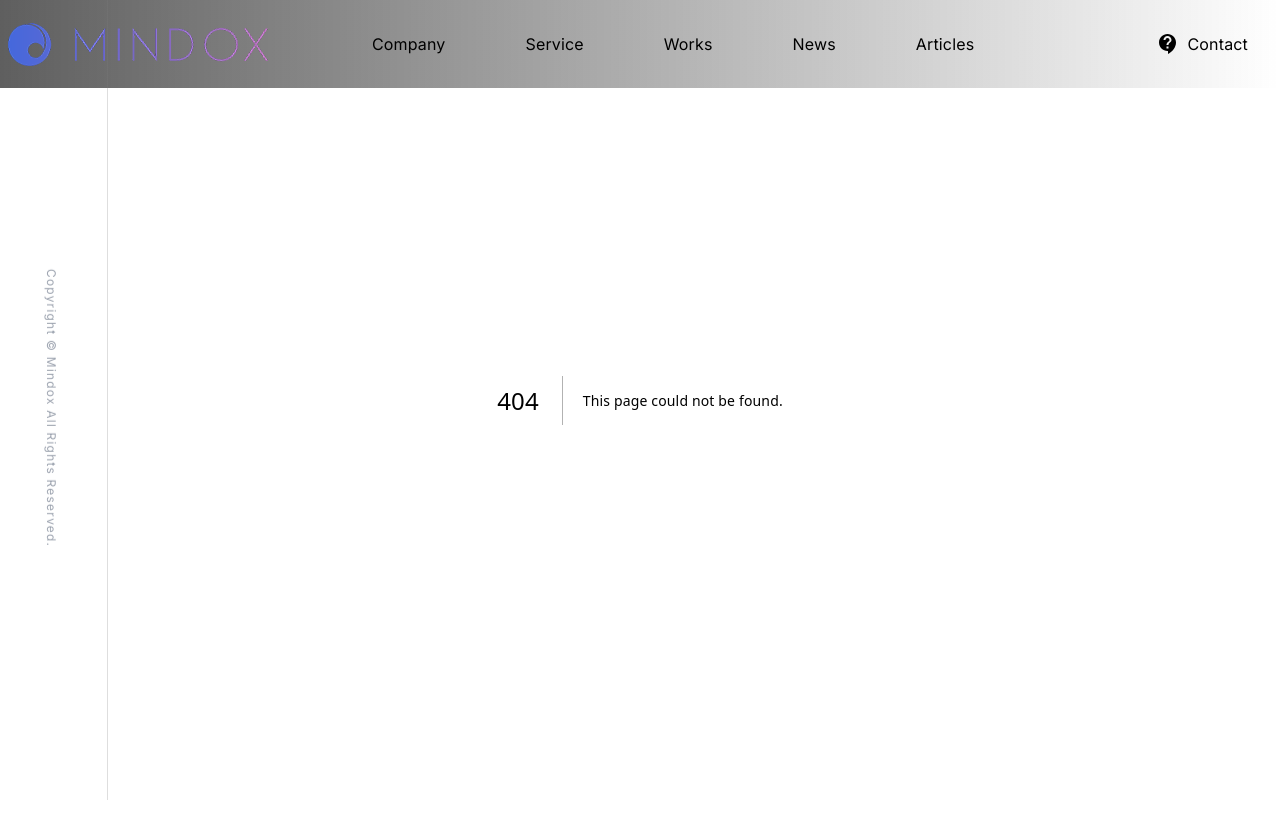
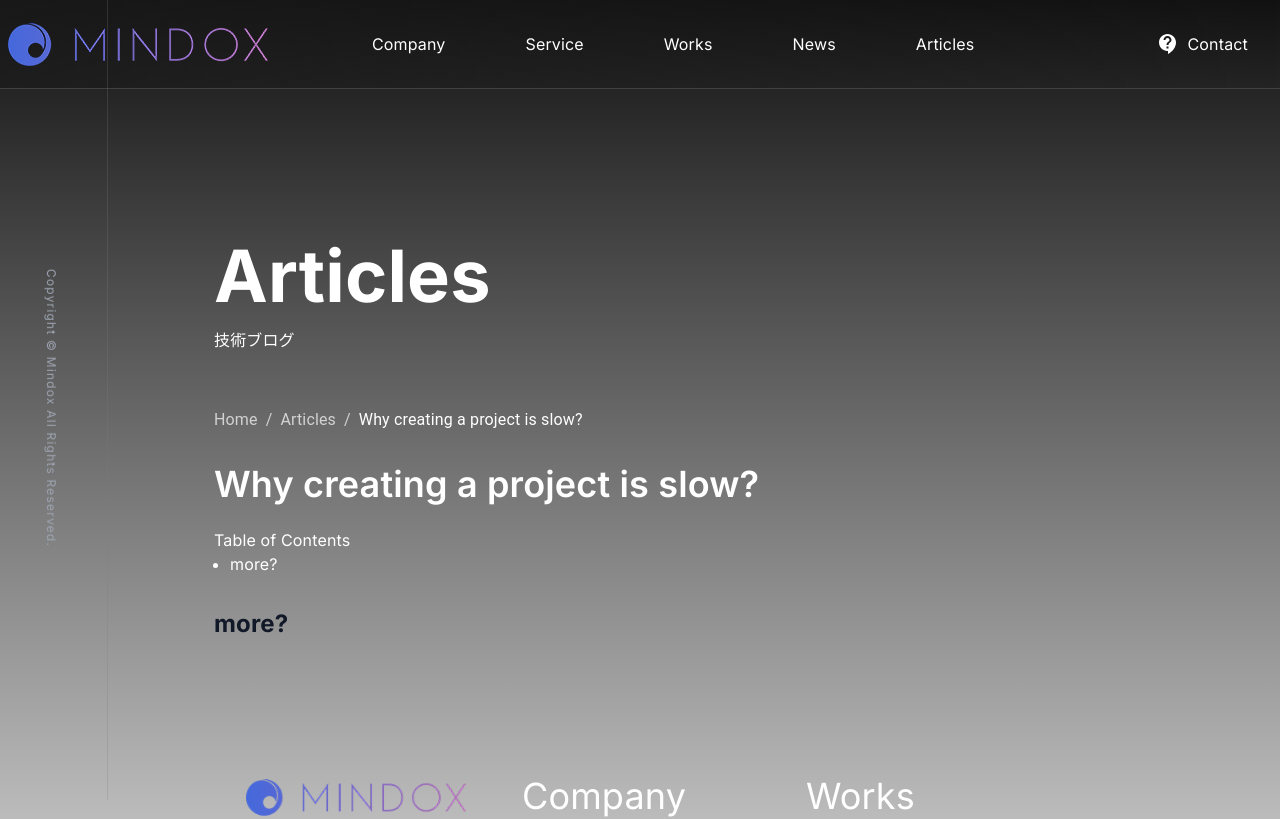
Before and after one commit to starduliang/mindox.jp, a Next.js app: page /articles/2 in a window 1280 px wide. Before the commit this address had no page. Shown: the top 819 px of the page. Built offline with nearby package versions, Linux system fonts and the light colour scheme.

Commit message:
create db for articles

```diff
--- /dev/null
+++ b/app/articles/2/page.mdx
@@ -0,0 +1,2 @@
+
+## more?
--- a/app/articles/2023-09-04/Why.creating.a.project.is.slow/page.mdx
+++ /dev/null
@@ -1,3 +0,0 @@
-# Why create a project is slow?
-
-- more?
--- /dev/null
+++ b/app/articles/components/Article.tsx
@@ -0,0 +1,31 @@
+import TableOfContents from './TableOfContents'
+import { ArticleModel } from '../db'
+
+const CONTENT_ID = 'article'
+
+const Article = ({
+  data,
+  className,
+  children,
+  showTableOfContents
+}: {
+  data: ArticleModel
+  className?: string
+  children: React.ReactNode
+  showTableOfContents?: boolean
+}) => {
+  return (
+    <article className={className}>
+      {showTableOfContents && (
+        <div>
+          <div className="text-4xl font-semibold mb-6">{data?.title}</div>
+          <TableOfContents contentId={CONTENT_ID} />
+        </div>
+      )}
+      <div id={CONTENT_ID} className={'prose dark:prose-invert w-full mt-8'}>
+        {children}
+      </div>
+    </article>
+  )
+}
+export default Article
--- /dev/null
+++ b/app/articles/db.ts
@@ -0,0 +1,15 @@
+export type ArticleModel = {
+  id: string | number
+  title: string
+}
+
+export const articles: ArticleModel[] = [
+  {
+    id: 1,
+    title: 'Hello World'
+  },
+  {
+    id: 2,
+    title: 'Why creating a project is slow?'
+  }
+]
--- a/app/articles/layout.tsx
+++ b/app/articles/layout.tsx
@@ -2,20 +2,32 @@
 import { Container } from '@mui/material'
 import { usePathname } from 'next/navigation'
 
-import ArticleLayout from '@/components/layouts/articles/ArticleLayout'
+import Article from '@/app/articles/components/Article'
 import PageNav from '@/components/layouts/PageNav'
+import { articles } from './db'
 
 const Layout = ({ children }: { children: React.ReactNode }) => {
   const pathname = usePathname()
 
+  const pathToName = articles.reduce(
+    (acc, article) => ({
+      ...acc,
+      [article.id]: article.title
+    }),
+    {}
+  )
+
   const showTableOfContents = pathname !== '/articles'
+  const id = pathname.split('/').pop()
+
+  const article = articles.find((article) => String(article.id) === String(id))
 
   return (
     <Container maxWidth="md" className="mt-56 p-4">
-      <PageNav title="Articles" subTitle="技術ブログ" />
-      <ArticleLayout className="mt-8" showTableOfContents={showTableOfContents}>
+      <PageNav title="Articles" subTitle="技術ブログ" pathToName={pathToName} />
+      <Article data={article!} className="mt-8" showTableOfContents={showTableOfContents}>
         {children}
-      </ArticleLayout>
+      </Article>
     </Container>
   )
 }
--- a/app/articles/page.mdx
+++ b/app/articles/page.mdx
@@ -1,6 +1,2 @@
-export const PATH = '/articles'
-
-# Articles here
-
-- [HelloWorld](/articles/2023-09-03/helloworld)
-- [Why creating a project is slow?](/articles/2023-09-04/Why.creating.a.project.is.slow)
+- [HelloWorld](/articles/1)
+- [Why creating a project is slow?](/articles/2)
--- a/app/news/helloworld.mdx
+++ b/app/news/helloworld.mdx
@@ -9,7 +9,3 @@
 ## title 2-1
 
 ### title 2-1-1
-
-import ArticleLayout from '/components/layouts/articles/ArticleLayout'
-
-export default ({ children }) => <ArticleLayout>{children}</ArticleLayout>
--- a/components/layouts/articles/ArticleLayout.tsx
+++ /dev/null
@@ -1,25 +0,0 @@
-import TableOfContents from './TableOfContents'
-
-const CONTENT_ID = 'article'
-
-const ArticleLayout = ({
-  className,
-  children,
-  showTableOfContents
-}: {
-  className?: string
-  children: React.ReactNode
-  showTableOfContents?: boolean
-}) => (
-  <div className={className}>
-    {showTableOfContents && (
-      <div>
-        <TableOfContents contentId={CONTENT_ID} />
-      </div>
-    )}
-    <article id={CONTENT_ID} className={'prose dark:prose-invert w-full mt-8'}>
-      {children}
-    </article>
-  </div>
-)
-export default ArticleLayout
```
Also changed, not shown: app/articles/1/Child.tsx (renamed from app/articles/2023-09-03/helloworld/Child.tsx), app/articles/1/page.mdx (renamed from app/articles/2023-09-03/helloworld/page.mdx), app/articles/components/TableOfContents.tsx (renamed from components/layouts/articles/TableOfContents.tsx).
